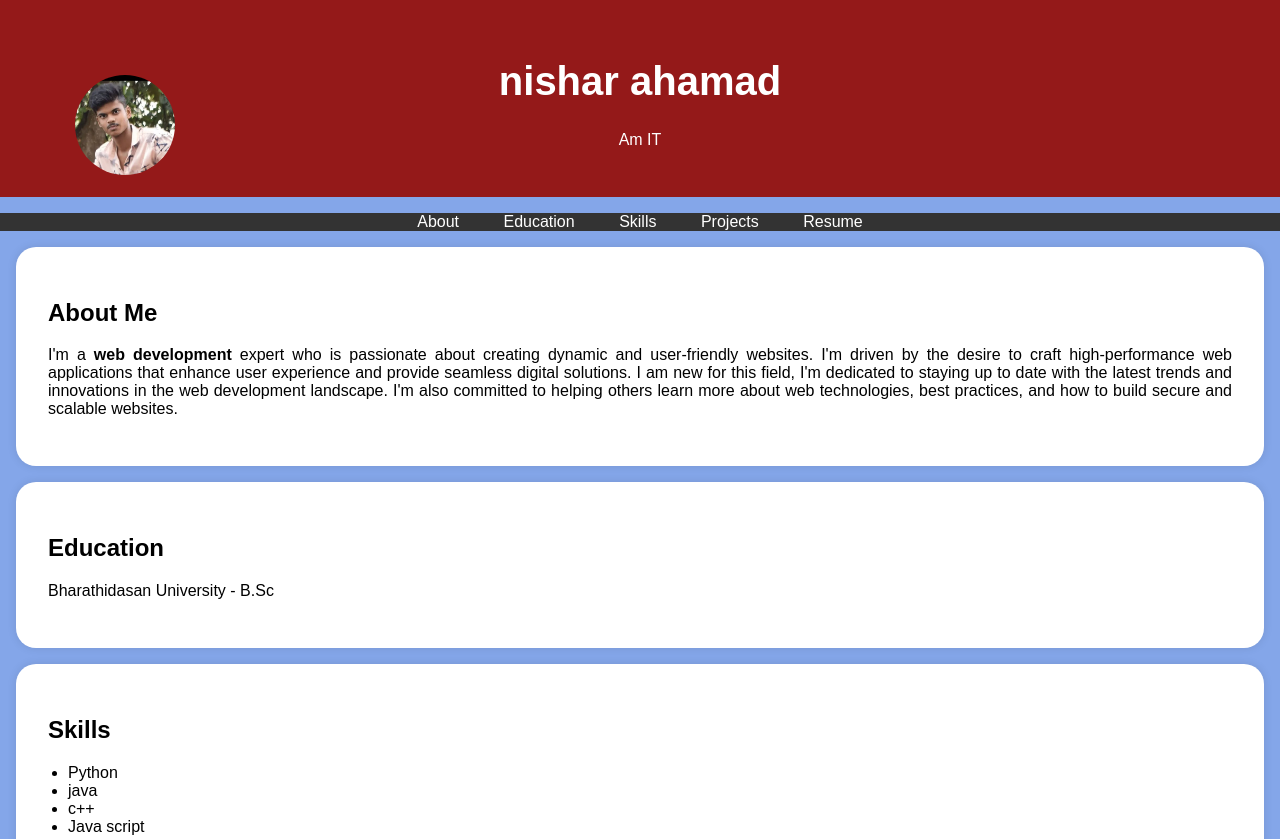
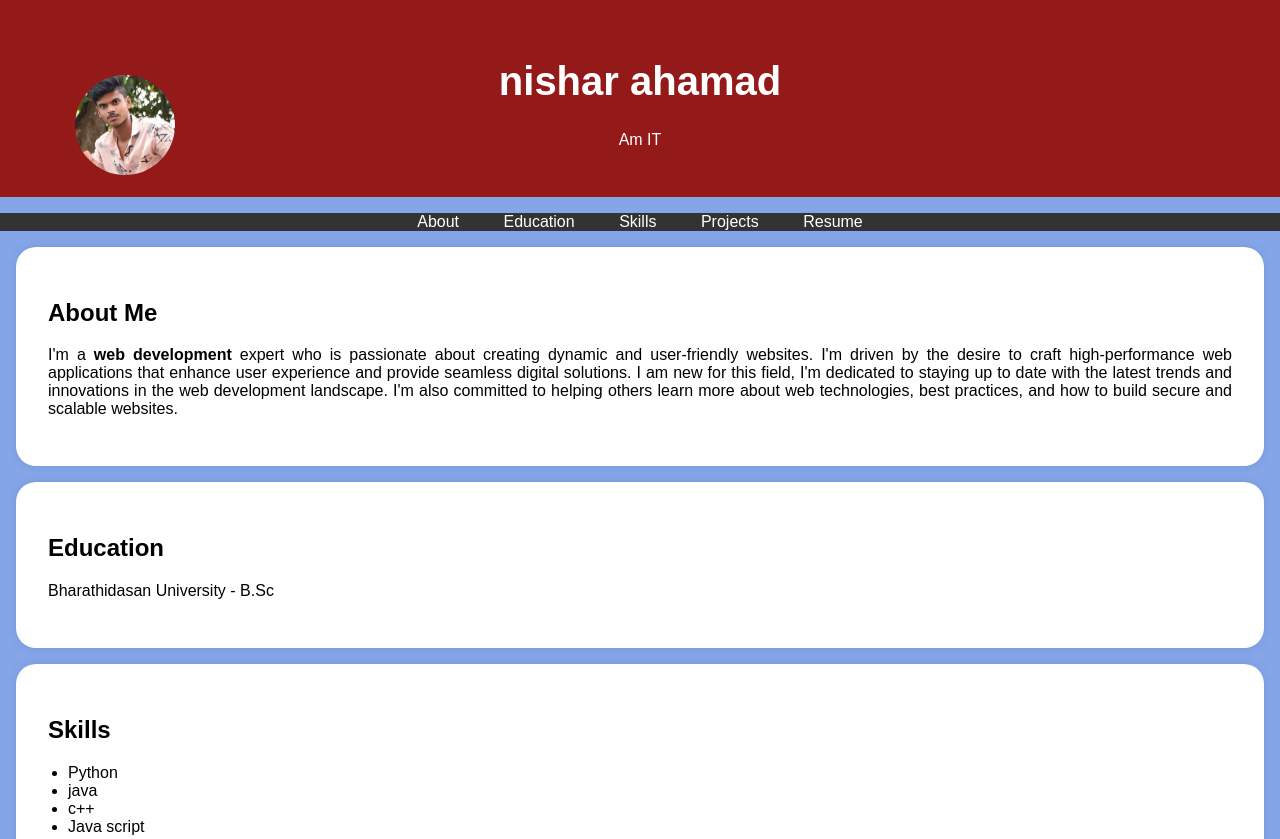
Before and after one commit to nishar786678/didital-portfolio, a plain HTML site: page index.html in a window 1280 px wide. Shown: the top 839 px of the page. Drawn offline with Linux system fonts and the light colour scheme.

Commit message:
Add files via upload

```diff
--- a/index.html
+++ b/index.html
@@ -94,8 +94,8 @@
 <body>
     <header>
         <div class="header-content">
-            <!-- Add your profile picture here -->
-            <img src="nishar2.jpg" alt="Your Profile Picture" class="profile-picture">
+            <!-- Add your profi.jple picture here -->
+            <img src="nishar22.jpg" alt="Your Profile Picture" class="profile-picture">
             <h1>nishar ahamad</h1>
             <p>Am IT</p>
         </div>
```
Also changed, not shown: nishar22.jpg (added).
